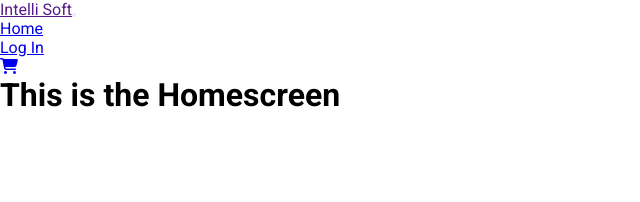
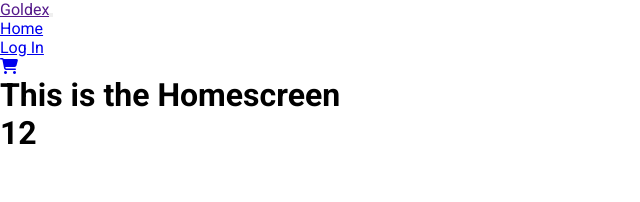
Before and after one commit to maxly20/MERN-GoldEx, a React (Create React App) app in the folder client/: page / in a window 1280 px wide. Shown: the top 202 px of the page, without its empty margins (0-640 px from the left). Built offline with nearby package versions, Linux system fonts and the light colour scheme.

Commit message:
building home screen

```diff
--- a/client/package.json
+++ b/client/package.json
@@ -1,5 +1,5 @@
 {
-  "name": "intellisoft",
+  "name": "goldex",
   "version": "0.1.0",
   "private": true,
   "dependencies": {
--- a/client/src/components/Navbar.js
+++ b/client/src/components/Navbar.js
@@ -4,7 +4,7 @@ const Navbar = () => {
     <div>
       <nav className='navbar navbar-expand-lg navbar-light bg-light'>
         <Link className='navbar-brand' href='#'>
-          Intelli Soft
+          Goldex
         </Link>
         <button
           className='navbar-toggler'
--- a/client/src/screens/Homescreen.js
+++ b/client/src/screens/Homescreen.js
@@ -1,7 +1,10 @@
+import products from '../products';
+
 const Homescreen = () => {
   return (
     <div>
       <h1>This is the Homescreen</h1>
+      <h1>{products.length}</h1>
     </div>
   );
 };
```
